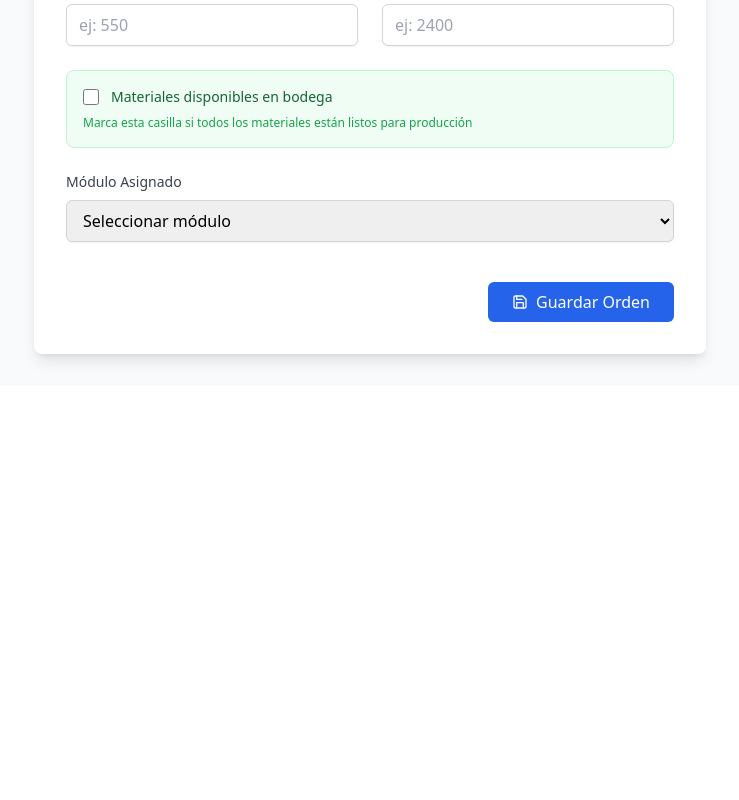
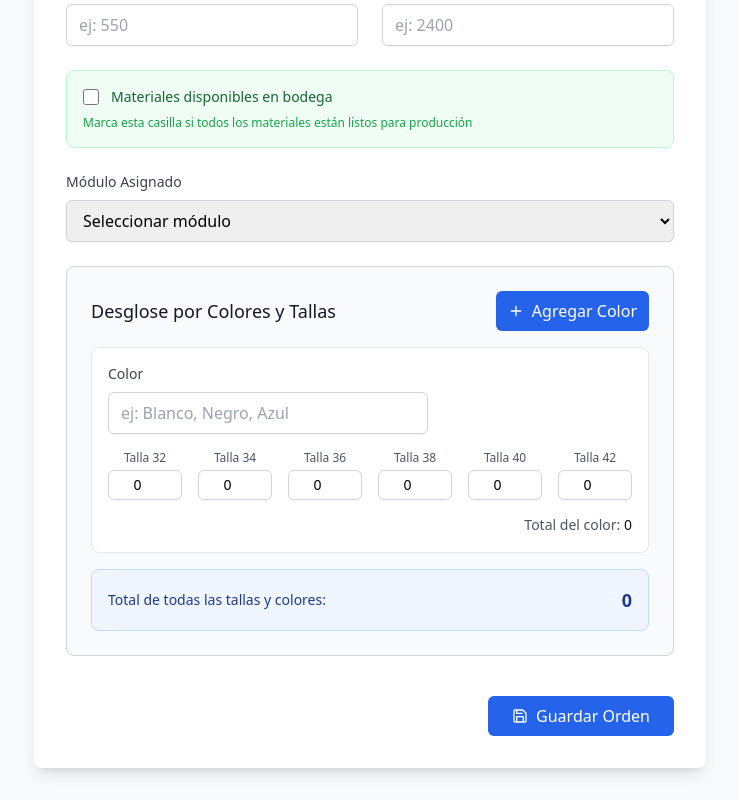
Before and after one commit to EmmanuelSalazar/plan-de-trabajo, a React (Vite) app: page / in a window 1280 px wide. Shown: the part 431-1231 px from the top of the page, without its empty margins (270-1009 px from the left). Before the commit the page ends 817 px from the top, so only its background shows below. Built offline with nearby package versions, Linux system fonts and the light colour scheme; no server answers.

Commit message:
Agregar interfaz para desglose de colores y tallas

```diff
--- a/src/components/ProductionForm.jsx
+++ b/src/components/ProductionForm.jsx
@@ -19,6 +19,21 @@ export const ProductionForm = () => {
   });
 
   const [errors, setErrors] = useState({});
+  const [colorBreakdowns, setColorBreakdowns] = useState([
+    {
+      color: '',
+      size32: 0,
+      size34: 0,
+      size36: 0,
+      size38: 0,
+      size40: 0,
+      size42: 0,
+      totalUnits: 0
+    }
+  ]);
+
+  // Calcular total de unidades del desglose
+  const totalBreakdownUnits = colorBreakdowns.reduce((total, breakdown) => total + breakdown.totalUnits, 0);
 
   const handleInputChange = (e) => {
     const { name, value } = e.target;
@@ -34,6 +49,46 @@ export const ProductionForm = () => {
         [name]: ''
       }));
     }
+  };
+
+  // Funciones para manejar el desglose de colores
+  const addColorBreakdown = () => {
+    setColorBreakdowns(prev => [...prev, {
+      color: '',
+      size32: 0,
+      size34: 0,
+      size36: 0,
+      size38: 0,
+      size40: 0,
+      size42: 0,
+      totalUnits: 0
+    }]);
+  };
+
+  const removeColorBreakdown = (index) => {
+    if (colorBreakdowns.length > 1) {
+      setColorBreakdowns(prev => prev.filter((_, i) => i !== index));
+    }
+  };
+
+  const updateColorBreakdown = (index, field, value) => {
+    setColorBreakdowns(prev => {
+      const updated = [...prev];
+      updated[index] = { ...updated[index], [field]: value };
+
+      // Recalcular total para este color
+      if (field !== 'color') {
+        updated[index].totalUnits =
+          updated[index].size32 +
+          updated[index].size34 +
+          updated[index].size36 +
+          updated[index].size38 +
+          updated[index].size40 +
+          updated[index].size42;
+      }
+
+      return updated;
+    });
   };
 
   const validateForm = () => {
@@ -76,6 +131,7 @@ export const ProductionForm = () => {
         cantidadEntrada: Number(formData.cantidadEntrada),
         modulo: Number(formData.modulo),
         materialesEnBodega: formData.materialesEnBodega,
+        colorBreakdowns: colorBreakdowns.filter(breakdown => breakdown.color.trim() !== '')
       });
 
       // Reset form
@@ -87,7 +143,20 @@ export const ProductionForm = () => {
         promedioProduccion: '',
         cantidadEntrada: '',
         modulo: '',
+        materialesEnBodega: false,
       });
+
+      // Reset color breakdowns
+      setColorBreakdowns([{
+        color: '',
+        size32: 0,
+        size34: 0,
+        size36: 0,
+        size38: 0,
+        size40: 0,
+        size42: 0,
+        totalUnits: 0
+      }]);
 
       // Navigate to orders list
       navigate('/orders');
@@ -305,6 +374,99 @@ export const ProductionForm = () => {
             )}
           </div>
 
+          {/* Desglose por Colores y Tallas */}
+          <div className="col-span-full">
+            <div className="border border-gray-300 rounded-lg p-6 bg-gray-50">
+              <div className="flex items-center justify-between mb-4">
+                <h3 className="text-lg font-medium text-gray-900">Desglose por Colores y Tallas</h3>
+                <button
+                  type="button"
+                  onClick={addColorBreakdown}
+                  className="flex items-center space-x-2 px-3 py-2 bg-blue-600 text-white rounded-md hover:bg-blue-700 transition-colors"
+                >
+                  <Plus className="w-4 h-4" />
+                  <span>Agregar Color</span>
+                </button>
+              </div>
+
+              <div className="space-y-4">
+                {colorBreakdowns.map((breakdown, index) => (
+                  <div key={index} className="bg-white border border-gray-200 rounded-lg p-4">
+                    <div className="flex items-center justify-between mb-4">
+                      <div className="flex-1 max-w-xs">
+                        <label className="block text-sm font-medium text-gray-700 mb-2">
+                          Color
+                        </label>
+                        <input
+                          type="text"
+                          value={breakdown.color}
+                          onChange={(e) => updateColorBreakdown(index, 'color', e.target.value)}
+                          placeholder="ej: Blanco, Negro, Azul"
+                          className="w-full px-3 py-2 border border-gray-300 rounded-md shadow-sm focus:outline-none focus:ring-2 focus:ring-blue-500"
+                        />
+                      </div>
+                      {colorBreakdowns.length > 1 && (
+                        <button
+                          type="button"
+                          onClick={() => removeColorBreakdown(index)}
+                          className="ml-4 p-2 text-red-600 hover:bg-red-50 rounded-md transition-colors"
+                        >
+                          <X className="w-5 h-5" />
+                        </button>
+                      )}
+                    </div>
+
+                    <div className="grid grid-cols-3 md:grid-cols-6 gap-4 mb-3">
+                      {[
+                        { key: 'size32', label: '32' },
+                        { key: 'size34', label: '34' },
+                        { key: 'size36', label: '36' },
+                        { key: 'size38', label: '38' },
+                        { key: 'size40', label: '40' },
+                        { key: 'size42', label: '42' }
+                      ].map(({ key, label }) => (
+                        <div key={key}>
+                          <label className="block text-xs font-medium text-gray-600 mb-1 text-center">
+                            Talla {label}
+                          </label>
+                          <input
+                            type="number"
+                            value={breakdown[key]}
+                            onChange={(e) => updateColorBreakdown(index, key, parseInt(e.target.value) || 0)}
+                            min="0"
+                            className="w-full px-2 py-1 text-sm border border-gray-300 rounded-md shadow-sm focus:outline-none focus:ring-2 focus:ring-blue-500 text-center"
+                          />
+                        </div>
+                      ))}
+                    </div>
+
+                    <div className="text-right">
+                      <span className="text-sm text-gray-600">
+                        Total del color: <span className="font-medium text-gray-900">{breakdown.totalUnits}</span>
+                      </span>
+                    </div>
+                  </div>
+                ))}
+              </div>
+
+              {/* Resumen Total */}
+              <div className="mt-4 p-4 bg-blue-50 rounded-lg border border-blue-200">
+                <div className="flex justify-between items-center">
+                  <span className="text-sm font-medium text-blue-900">Total de todas las tallas y colores:</span>
+                  <span className="text-lg font-bold text-blue-900">{totalBreakdownUnits}</span>
+                </div>
+                {formData.cantidadEntrada && totalBreakdownUnits !== parseInt(formData.cantidadEntrada) && (
+                  <div className="mt-2 flex items-center space-x-2 text-amber-700">
+                    <AlertCircle className="w-4 h-4" />
+                    <span className="text-sm">
+                      El total del desglose ({totalBreakdownUnits}) no coincide con la cantidad de entrada ({formData.cantidadEntrada})
+                    </span>
+                  </div>
+                )}
+              </div>
+            </div>
+          </div>
+
           {/* Submit Button */}
           <div className="flex justify-end pt-4">
             <button
--- a/src/context/ProductionContext.jsx
+++ b/src/context/ProductionContext.jsx
@@ -70,6 +70,7 @@ export const ProductionProvider = ({ children }) => {
         historialProduccion: [],
         fechaCreacion: new Date().toISOString(),
         fechaFinalizacion: fechaFinalizacion.toISOString(),
+        colorBreakdowns: orderData.colorBreakdowns || []
       });
 
       // Try to save to API first
```
